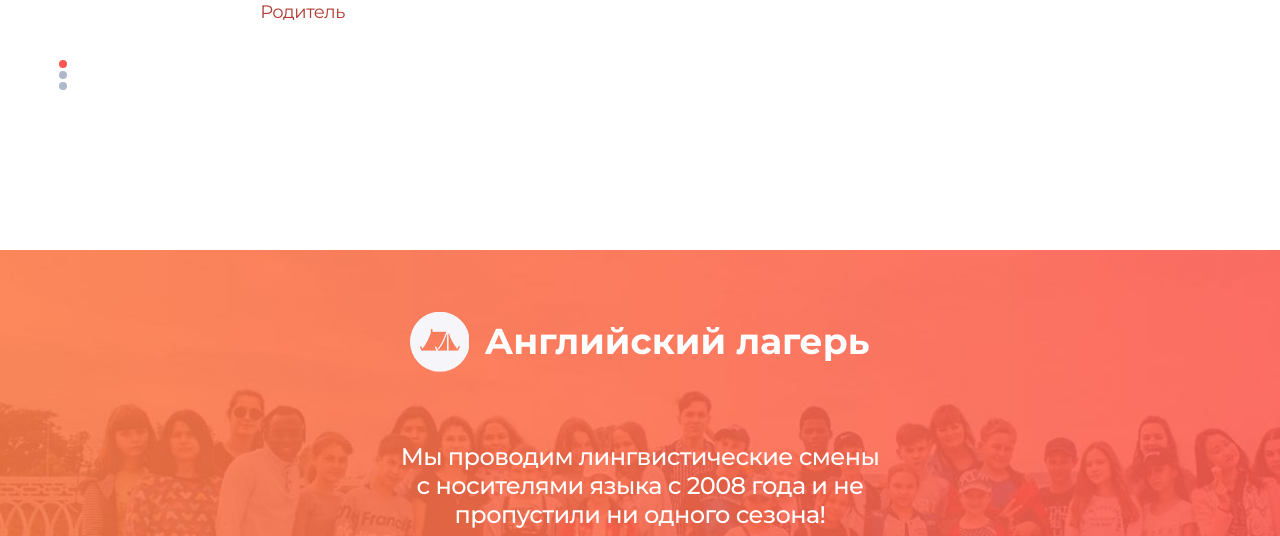
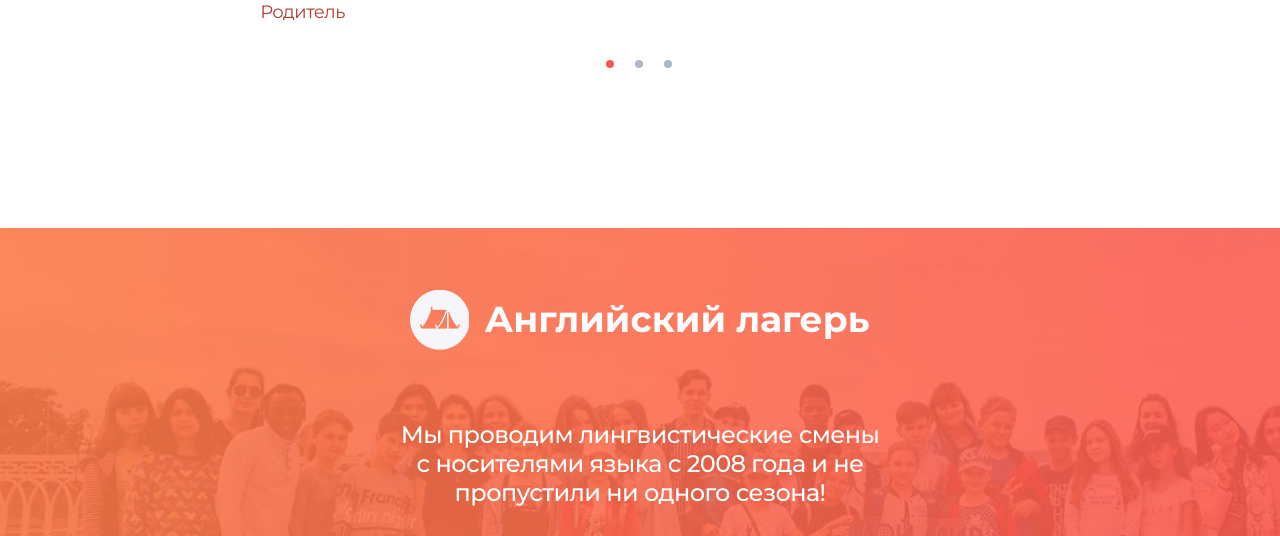
Before and after one commit to pavel-alpinweb/English-school, a website: page app/index.html in a window 1280 px wide. Shown: the part 6200-6736 px from the top of the page. Drawn offline with nearby package versions, Linux system fonts and the light colour scheme.

Commit message:
Revert "optimization #6"
This reverts commit e9ed9f33c77b9147f24cc28b7274639a759f4edc.

```diff
--- a/app/index.html
+++ b/app/index.html
@@ -959,7 +959,7 @@
     <!-- Load Scripts End -->
 
 
-      <link rel="stylesheet" href="css/main.css" media="nope!" onload="this.media='all'">
-      <link rel="stylesheet" href="css/libs.css" media="nope!" onload="this.media='all'">
+      <link rel="stylesheet" href="css/main.css">
+      <link rel="stylesheet" href="css/libs.css">
   </body>
 </html>
```
